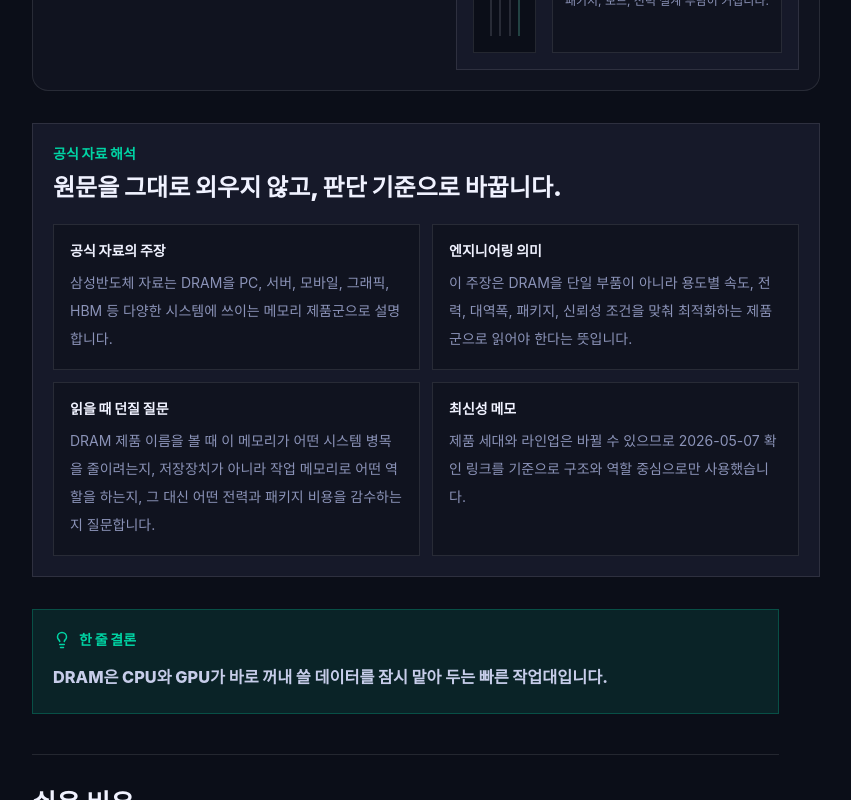
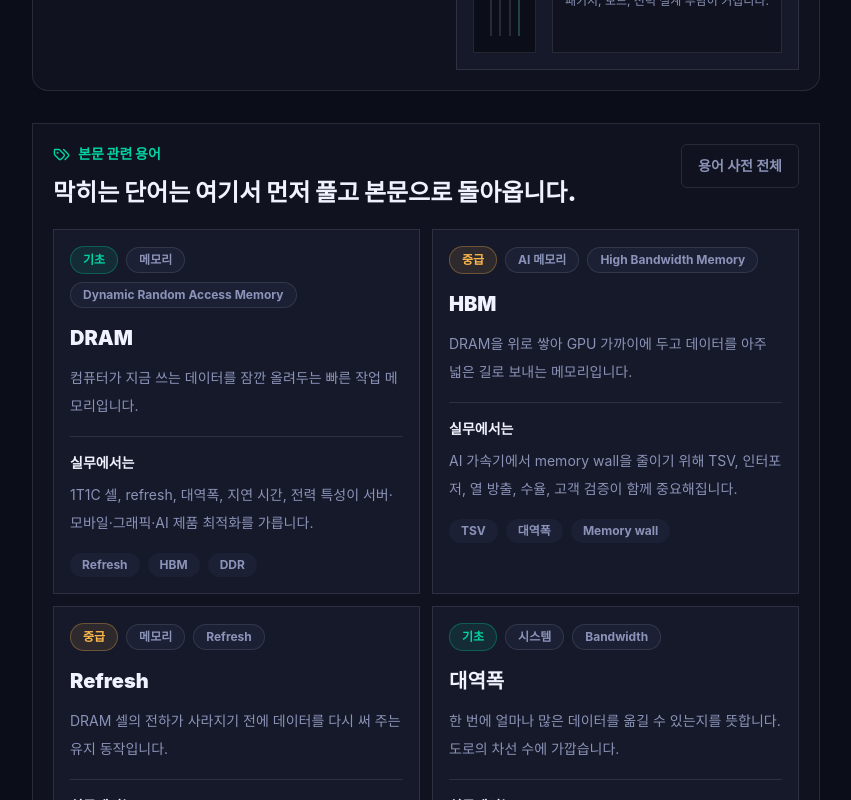
Before and after one commit to pigpgw/semiconductor-education, a Next.js app: page /learn/dram-basics in a window 1280 px wide. Shown: the part 1760-2560 px from the top of the page, without its empty margins (64-915 px from the left). Built offline with nearby package versions, Linux system fonts and the light colour scheme.

Commit message:
feat(lessons): add related term navigation

```diff
--- a/app/learn/[slug]/page.tsx
+++ b/app/learn/[slug]/page.tsx
@@ -13,6 +13,7 @@ import {
   FileSearch,
   Layers,
   Lightbulb,
+  Tags,
   Target
 } from "lucide-react";
 import { DifficultyBadge } from "@/components/difficulty-badge";
@@ -24,6 +25,7 @@ import {
   getLessonBySlug,
   getNextLesson
 } from "@/lib/content";
+import { getRelatedGlossaryTerms, type GlossaryTerm } from "@/lib/glossary";
 import { levels } from "@/lib/levels";
 
 type LessonPageProps = {
@@ -66,6 +68,12 @@ export default async function LessonPage({ params }: LessonPageProps) {
 
   const headings = extractHeadings(lesson.content);
   const nextLesson = getNextLesson(lesson.slug);
+  const relatedTerms = getRelatedGlossaryTerms([
+    ...lesson.quickSummary.keyTerms,
+    ...lesson.quickSummary.fieldKeywords,
+    ...lesson.tags,
+    lesson.category
+  ]);
 
   return (
     <main className="mx-auto max-w-6xl px-5 py-10 sm:px-6 lg:px-8">
@@ -227,6 +235,8 @@ export default async function LessonPage({ params }: LessonPageProps) {
 
           <LessonTechnicalVisual slug={lesson.slug} />
 
+          <RelatedTermsSection terms={relatedTerms} />
+
           <section className="mt-8 border border-line bg-surface p-5">
             <p className="text-sm font-black text-teal">공식 자료 해석</p>
             <h2 className="mt-2 text-2xl font-black">
@@ -347,6 +357,72 @@ export default async function LessonPage({ params }: LessonPageProps) {
   );
 }
 
+function RelatedTermsSection({ terms }: { terms: GlossaryTerm[] }) {
+  if (terms.length === 0) {
+    return null;
+  }
+
+  return (
+    <section className="mt-8 border border-line bg-paper p-5">
+      <div className="flex flex-col gap-3 sm:flex-row sm:items-start sm:justify-between">
+        <div>
+          <p className="inline-flex items-center gap-2 text-sm font-black text-teal">
+            <Tags size={17} aria-hidden />
+            본문 관련 용어
+          </p>
+          <h2 className="mt-2 text-2xl font-black">
+            막히는 단어는 여기서 먼저 풀고 본문으로 돌아옵니다.
+          </h2>
+        </div>
+        <Link
+          href="/glossary"
+          className="focus-ring inline-flex min-h-11 items-center justify-center rounded-md border border-line px-4 text-sm font-bold text-muted hover:border-teal hover:text-teal"
+        >
+          용어 사전 전체
+        </Link>
+      </div>
+      <div className="mt-5 grid gap-3 md:grid-cols-2">
+        {terms.map((term) => (
+          <article key={term.term} className="border border-line bg-surface p-4">
+            <div className="flex flex-wrap items-center gap-2">
+              <DifficultyBadge level={term.level} />
+              <span className="rounded-full border border-line bg-bg3 px-3 py-1 text-xs font-bold text-muted">
+                {term.category}
+              </span>
+              <span className="rounded-full border border-line bg-bg3 px-3 py-1 text-xs font-bold text-muted">
+                {term.english}
+              </span>
+            </div>
+            <h3 className="mt-4 text-xl font-black">
+              <Link
+                href={`/glossary#${encodeURIComponent(term.term)}`}
+                className="focus-ring rounded-sm hover:text-teal"
+              >
+                {term.term}
+              </Link>
+            </h3>
+            <p className="mt-3 text-sm leading-7 text-muted">{term.simple}</p>
+            <div className="mt-4 border-t border-line pt-4">
+              <p className="text-sm font-black">실무에서는</p>
+              <p className="mt-2 text-sm leading-7 text-muted">{term.fieldUse}</p>
+            </div>
+            <div className="mt-4 flex flex-wrap gap-2">
+              {term.related.slice(0, 3).map((related) => (
+                <span
+                  key={related}
+                  className="rounded-full bg-bg3 px-3 py-1 text-xs font-bold text-muted"
+                >
+                  {related}
+                </span>
+              ))}
+            </div>
+          </article>
+        ))}
+      </div>
+    </section>
+  );
+}
+
 function InterpretationItem({ label, text }: { label: string; text: string }) {
   return (
     <div className="border border-line bg-paper p-4">
--- a/lib/glossary.ts
+++ b/lib/glossary.ts
@@ -344,3 +344,73 @@ export const glossary: GlossaryTerm[] = [
 export const glossaryCategories = Array.from(
   new Set(glossary.map((item) => item.category))
 );
+
+function normalizeGlossaryText(value: string) {
+  return value.toLowerCase().replace(/\s+/g, " ").trim();
+}
+
+function getTermScore(term: GlossaryTerm, primaryKeywords: string[]) {
+  const normalizedTerm = normalizeGlossaryText(term.term);
+  const normalizedEnglish = normalizeGlossaryText(term.english);
+  const normalizedRelated = term.related.map(normalizeGlossaryText);
+  const normalizedHaystack = normalizeGlossaryText(
+    [
+      term.term,
+      term.english,
+      term.category,
+      term.level,
+      term.simple,
+      term.fieldUse,
+      ...term.related
+    ].join(" ")
+  );
+
+  return primaryKeywords.reduce((score, keyword) => {
+    if (!keyword) {
+      return score;
+    }
+
+    if (keyword === normalizedTerm || keyword === normalizedEnglish) {
+      return score + 100;
+    }
+
+    if (normalizedRelated.includes(keyword)) {
+      return score + 55;
+    }
+
+    if (normalizedTerm.includes(keyword) || normalizedEnglish.includes(keyword)) {
+      return score + 30;
+    }
+
+    if (normalizedHaystack.includes(keyword)) {
+      return score + 10;
+    }
+
+    return score;
+  }, 0);
+}
+
+export function getRelatedGlossaryTerms(keywords: string[], limit = 8) {
+  const primaryKeywords = Array.from(
+    new Set(keywords.map(normalizeGlossaryText).filter(Boolean))
+  );
+  const directMatches = glossary.filter(
+    (term) => getTermScore(term, primaryKeywords) >= 100
+  );
+  const expandedKeywords = Array.from(
+    new Set([
+      ...primaryKeywords,
+      ...directMatches.flatMap((term) => term.related.map(normalizeGlossaryText))
+    ])
+  );
+
+  return glossary
+    .map((term) => ({
+      term,
+      score: getTermScore(term, expandedKeywords)
+    }))
+    .filter((item) => item.score > 0)
+    .sort((a, b) => b.score - a.score || a.term.term.localeCompare(b.term.term))
+    .slice(0, limit)
+    .map((item) => item.term);
+}
```
